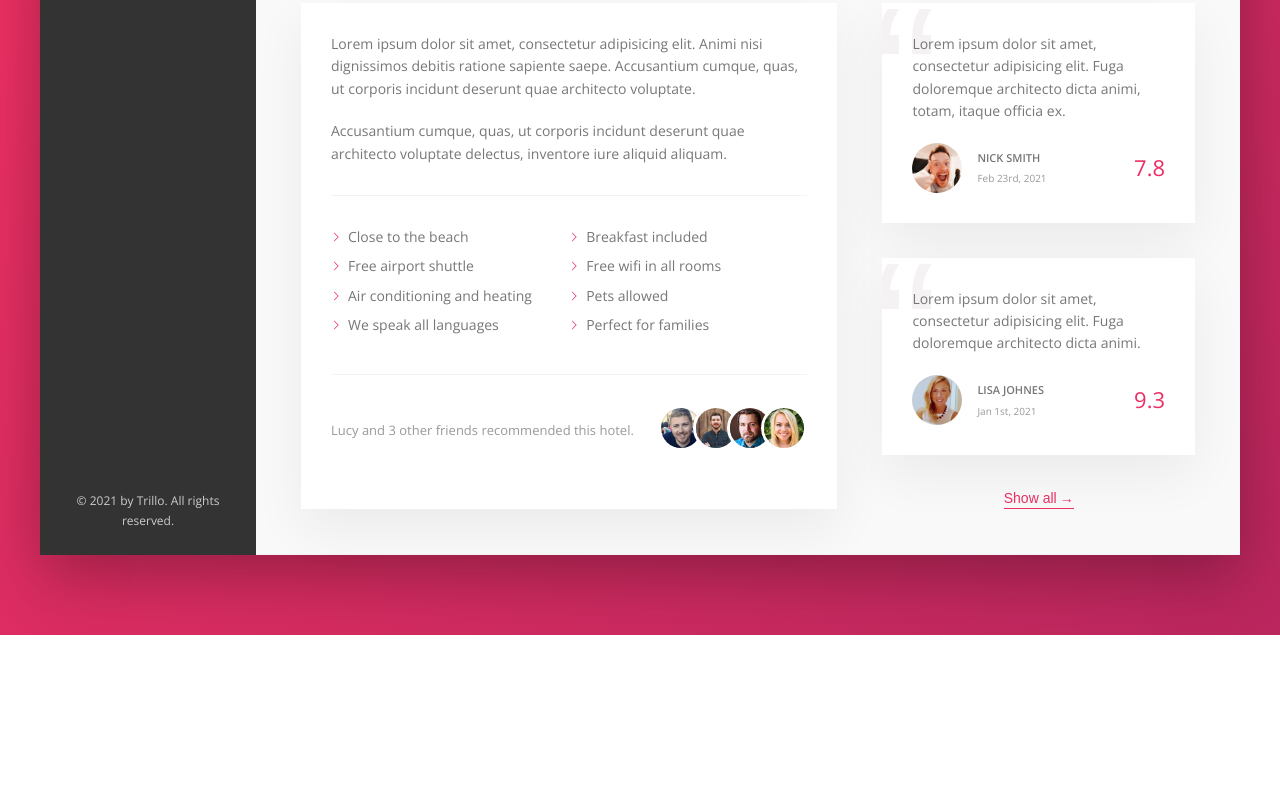
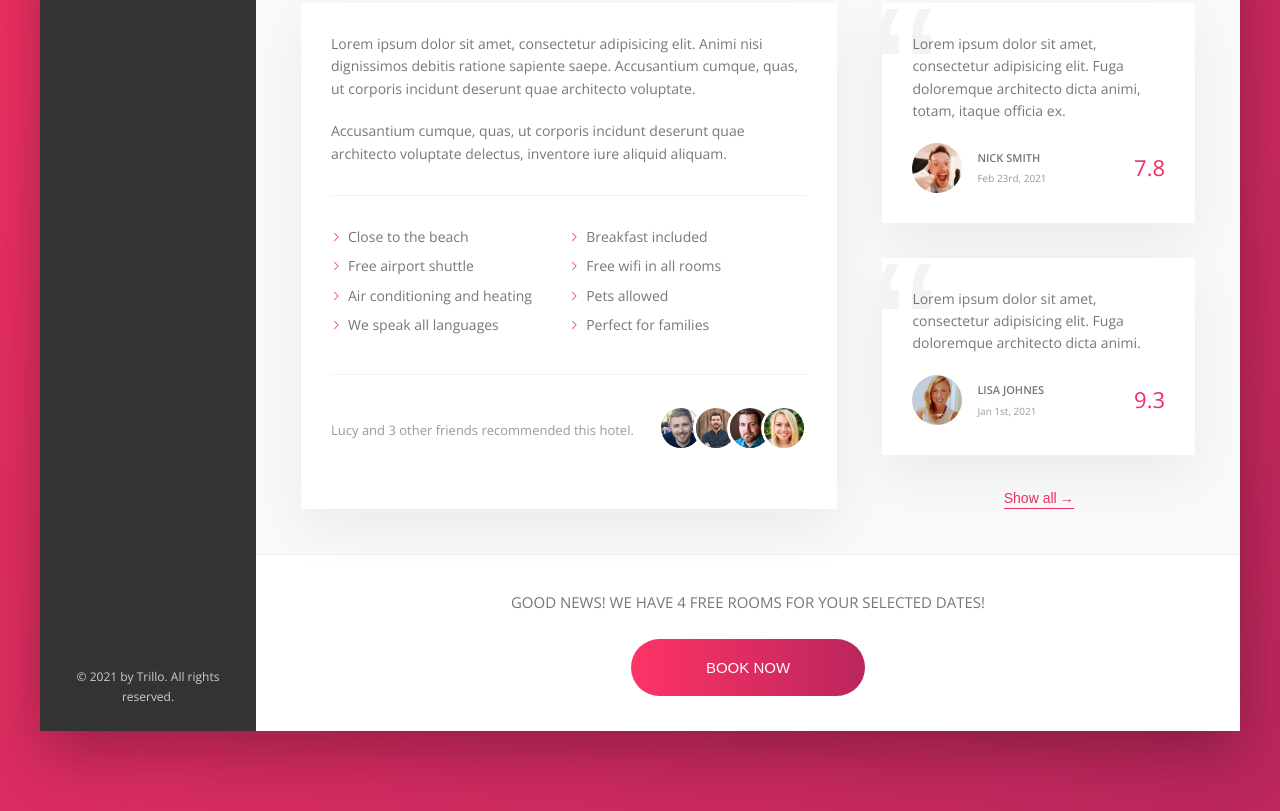
Before and after one commit to b3-bogusz/Trillo-CSS-Flexbox, a website: page index.html in a window 1280 px wide. Shown: the part 644-1455 px from the top of the page. Before the commit the page ends 1279 px from the top, so only its background shows below. Drawn offline with nearby package versions, Linux system fonts and the light colour scheme.

Commit message:
add call to action section

```diff
--- a/index.html
+++ b/index.html
@@ -201,6 +201,15 @@
                             <button class="btn-inline">Show all<span>&rarr;</span></button>
                         </div>
                     </div>
+                    <div class="cta">
+                        <h2 class="cta__book-now">
+                            Good news! We have 4 free rooms for your selected dates!
+                        </h2>
+                        <button class="btn">
+                            <span class="btn__visible">Book now</span>
+                            <span class="btn__invisible">Only 4 rooms left</span>
+                        </button>
+                    </div>
                 </main>
             </div>
         </div>
--- a/sass/_components.scss
+++ b/sass/_components.scss
@@ -456,3 +456,66 @@
     z-index: 1;
   }
 }
+
+
+
+//////////////////////////////////
+// CALL TO ACTION
+.cta {
+  padding: 3.5rem;
+  text-align: center;
+
+  &__book-now {
+    font-size: 1.5rem;
+    font-weight: 300;
+    margin-bottom: 2.5rem;
+    text-transform: uppercase;
+  }
+}
+
+//////////////////////////////////
+// BTN
+.btn {
+  font-size: 1.5rem;
+  border: none;
+  font-weight: 300;
+  text-transform: uppercase;
+  border-radius: 100px;
+  background-image: linear-gradient(to right, var(--color-primary-light), var(--color-primary-dark));
+  color: #fff;
+  position: relative;
+  overflow: hidden;
+  cursor: pointer;
+
+  & > * {
+    display: inline-block;
+    height: 100%;
+    width: 100%;
+    transition: all .2s;
+  }
+  &__visible {
+    padding: 2rem 7.5rem;
+  }
+
+  &__invisible {
+    position: absolute;
+    padding: 2rem 0;
+    left: 0;
+    top: -100%;
+  }
+    &:hover {
+      background-image: linear-gradient(to left, var(--color-primary-light), var(--color-primary-dark));
+    }
+    &:hover &__visible {
+      transform: translateY(100%);
+    }
+
+    &:hover &__invisible {
+      top: 0;
+    }
+
+    &:focus {
+      outline: none;
+      animation: pulsate 1s infinite;
+    }
+}
```
Also changed, not shown: css/style.css.
